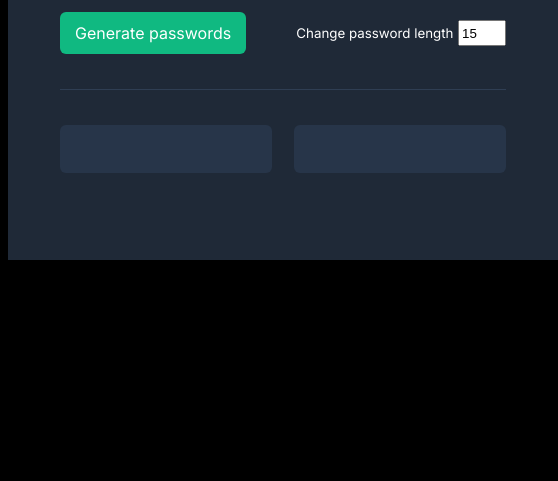
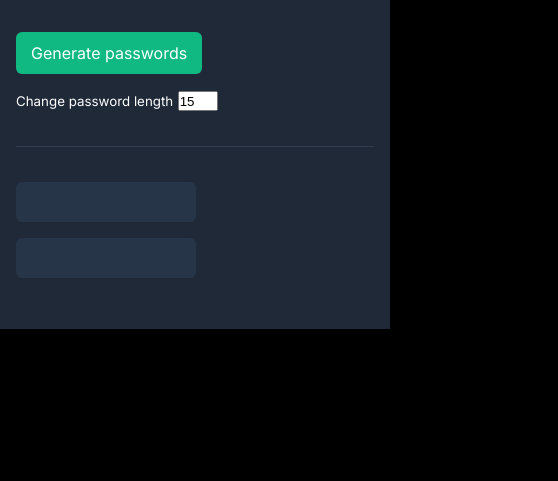
Before and after one commit to akickia/passwordGenerator, a plain HTML site: page index.html in a window 390 px wide. Shown: the part 363-844 px from the top of the page, 558 px wide, since content can reach past the window. Drawn offline with Linux system fonts and the light colour scheme.

Commit message:
added media queries

```diff
--- a/style.css
+++ b/style.css
@@ -1,15 +1,23 @@
+* {
+  box-sizing: border-box;
+  margin: 0;
+  padding: 0;
+}
+
 body {
   background-color: black;
   color: #ffffff;
   font-family: 'Inter', sans-serif;
-  box-sizing: border-box;
+  min-height: 100vh;
+  display: flex;
+  justify-content: center;
+  align-items: center;
 }
 
 .container {
   background-color: hsl(215, 28%, 17%);
-  width: 446px;
-  padding: 3.25rem;
-  margin: 4rem auto;
+  max-width: 550px;
+  padding: 1rem;
   display: grid;
   grid-template-columns: 1fr;
   gap: 2.1875rem;
@@ -25,7 +33,7 @@ body {
   margin-block-start: 0;
 }
 
-h1 {
+.info h1 {
   font-size: 40px;
   font-weight: 800;
   letter-spacing: 0.025em;
@@ -34,7 +42,7 @@ h1 {
   margin-block-end: 1rem;
 }
 
-span {
+.info span {
   color: #4adf86;
 }
 
@@ -42,8 +50,10 @@ span {
   display: flex;
   align-items: center;
   justify-content: space-between;
-  width: 100%;
+  flex-wrap: wrap;
+  gap: 1rem;
 }
+
 .actions button {
   background-color: #10b981;
   color: #ffffff;
@@ -76,9 +86,20 @@ span {
   border-radius: 6px;
   padding: 0.25rem 1rem;
 }
+
 .passwords p {
   color: #55f991;
   line-height: 32px;
   text-align: center;
   margin: 0;
+  font-size: 0.75rem;
 }
+
+@media screen and (min-width: 650px) {
+  .container {
+    padding: 3.25rem;
+  }
+  .passwords p {
+    font-size: 1rem;
+  }
+}
```
